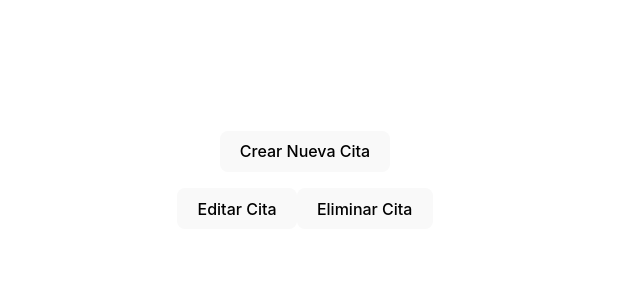
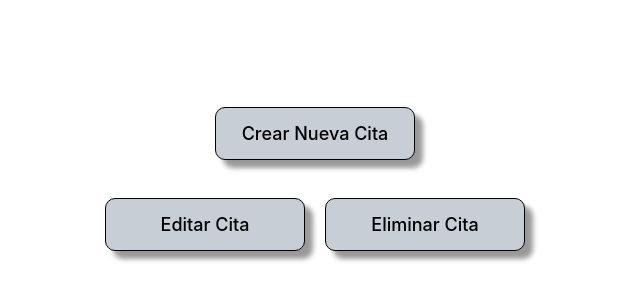
Before and after one commit to xavierlocre/Api-react-telefonico, a React (Vite) app: page / in a window 1280 px wide. Shown: the part 220-520 px from the top of the page, without its empty margins (335-975 px from the left). Built offline with nearby package versions, Linux system fonts and the light colour scheme; no server answers.

Commit message:
Anado estilos de botones

```diff
--- a/src/componentes/MostrarCita.css
+++ b/src/componentes/MostrarCita.css
@@ -0,0 +1,20 @@
+
+
+
+.buttons{
+    margin-top: 10px;
+    margin-bottom: 12px;
+    margin-left: 20px;
+    width: 200px;
+    height: 53px;
+    border: solid 1px;
+    border-radius: 10px;
+    font-size: large;
+    background-color: rgb(199, 206, 214);
+    box-shadow: 8px 8px 5px rgba(0, 0, 0, 0.4);
+}
+.buttons:hover{
+    background-color: rgb(151, 165, 185);
+    box-shadow: 5px 5px 5px rgba(0, 0, 0, 0.4);
+    color: rgb(52, 52, 53);
+}
```
